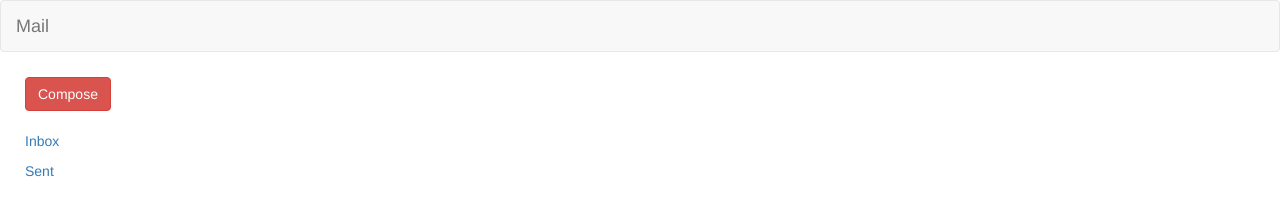
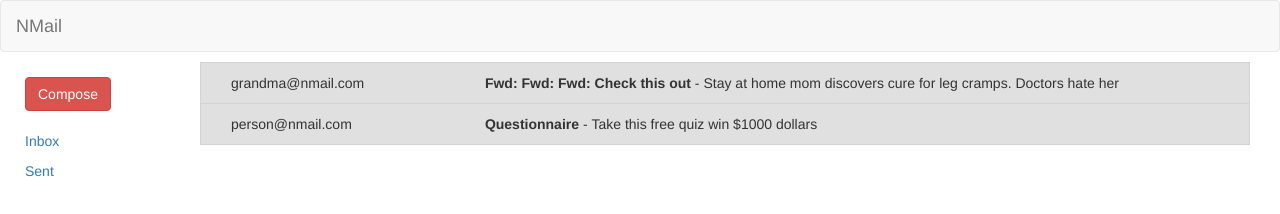
Before and after one commit to nicolanzi1/mail, a website: page dist/index.html in a window 1280 px wide. Drawn offline with nearby package versions, Linux system fonts and the light colour scheme.

Commit message:
Wrote inbox and message_store components, rendered and routed their data

```diff
--- /dev/null
+++ b/src/inbox.js
@@ -0,0 +1,24 @@
+const MessageStore = require('./message_store');
+
+module.exports = {
+    renderMessage(message) {
+        let messageEl = document.createElement("li");
+        messageEl.className = "message";
+        messageEl.innerHTML =`
+        <span class='from'>${message.from}</span>
+        <span class="subject">${message.subject}</span> -
+        <span class="body">${message.body}</span>
+        `;
+        return messageEl;
+    },
+
+    render() {
+        let container = document.createElement("ul");
+        container.className = "messages";
+        let messages = MessageStore.getInboxMessages();
+        messages.forEach(message => {
+            container.appendChild(this.renderMessage(message));
+        });
+        return container;
+    }
+};
--- a/src/index.js
+++ b/src/index.js
@@ -1,14 +1,20 @@
 const Router = require('./router');
+const Inbox = require('./inbox');
+
+let routes = {
+    inbox: Inbox
+}
 
 document.addEventListener('DOMContentLoaded', () => {
     let content = document.querySelector(".content");
-    router = new Router(content);
+    router = new Router(content, routes);
     router.start();
+    window.location.hash = "#inbox";
     let navItems = Array.from(document.querySelectorAll(".sidebar-nav li"));
     navItems.forEach(navItem => {
         navItem.addEventListener('click', () => {
             let name = navItem.innerText.toLowerCase();
-            window.location.hash = name;
+            location.hash = name;
         });
     });
 });
--- /dev/null
+++ b/src/message_store.js
@@ -0,0 +1,33 @@
+let messages = {
+    sent: [
+        {
+            to: "friend@nmail.com",
+            subject: "Check this out",
+            body: "It's so cool"
+        },
+        { to: "person@nmail.com", subject: "zzz", body: "so booring" }
+    ],
+    inbox: [
+        {
+            from: "grandma@nmail.com",
+            subject: "Fwd: Fwd: Fwd: Check this out",
+            body: "Stay at home mom discovers cure for leg cramps. Doctors hate her"
+        },
+        {
+            from: "person@nmail.com",
+            subject: "Questionnaire",
+            body: "Take this free quiz win $1000 dollars"
+        }
+    ]
+};
+
+const MessageStore = {
+    getInboxMessages() {
+        return messages.inbox.slice();
+    },
+    getSentMessages() {
+        return messages.sent.slice();
+    }
+}
+
+module.exports = MessageStore;
--- a/src/router.js
+++ b/src/router.js
@@ -1,6 +1,7 @@
 class Router {
-    constructor(node) {
+    constructor(node, routes) {
         this.node = node;
+        this.routes = routes;
     }
 
     start() {
@@ -20,7 +21,8 @@ class Router {
 
     activeRoute() {
         let hash = window.location.hash.substr(1);
-        return hash;
+        let component = this.routes[hash];
+        return component;
     }
 }
 
```
Also changed, not shown: dist/index.html, dist/main.js.
